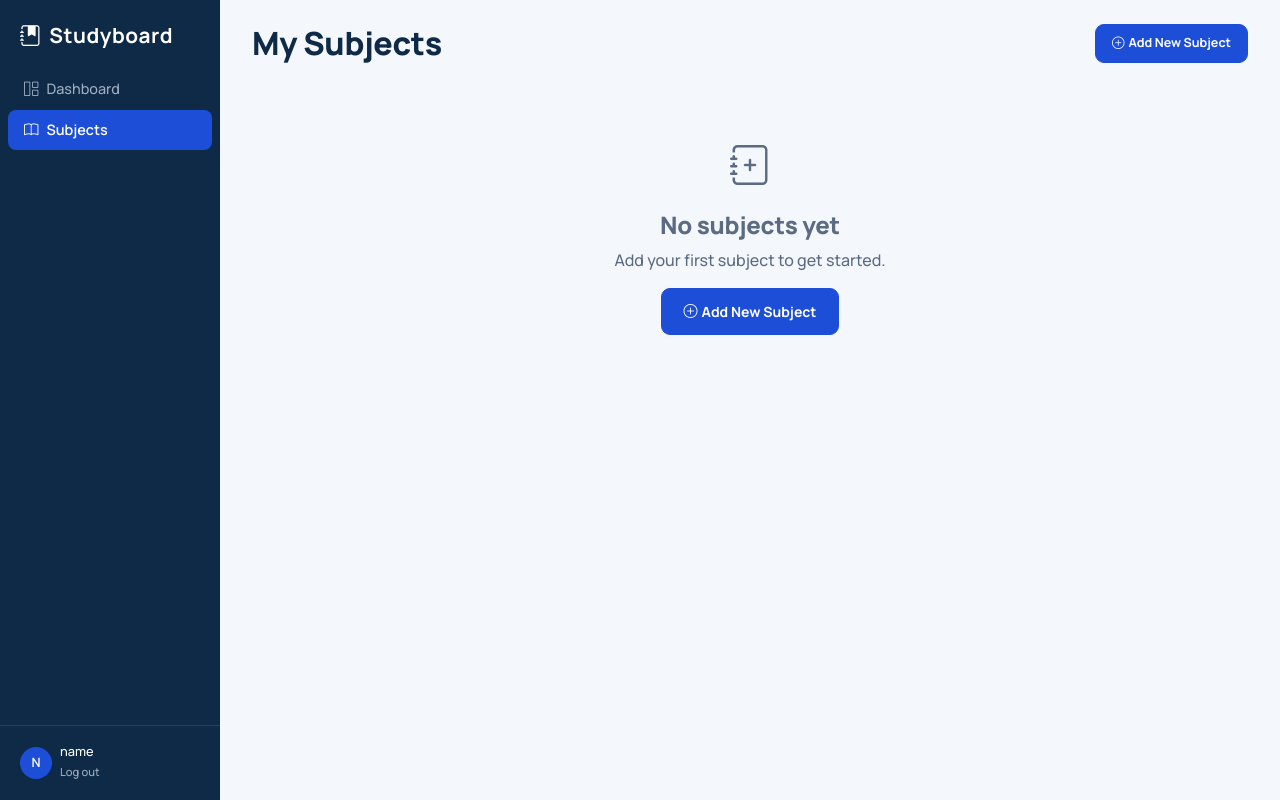
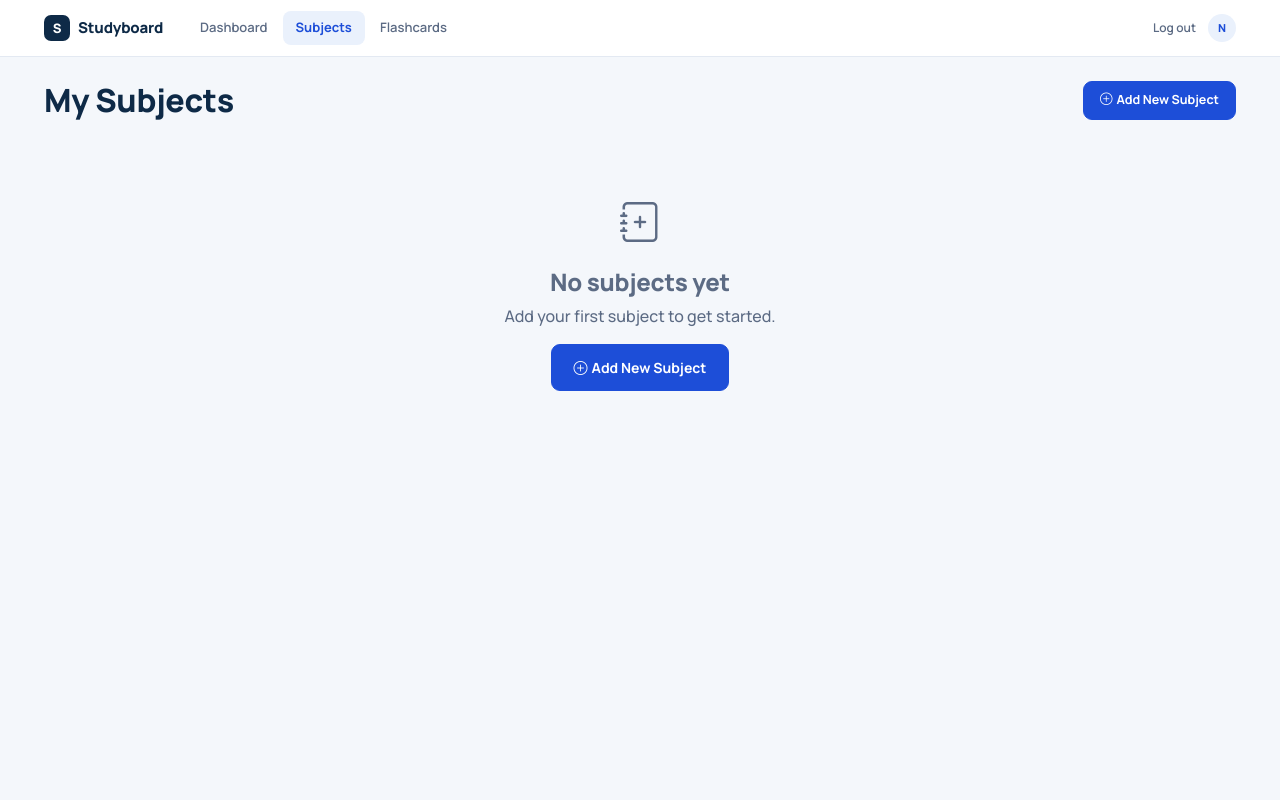
Before and after one commit to JamesKings480/StudyBoard, a Flask app: page /subjects in a window 1280 px wide. Run offline with Flask 3, Linux system fonts and the light colour scheme; the visitor is signed in with stand-in values (Sample User, id 1); data that the repository does not hold is empty; some libraries are stand-ins or nearby versions.

Commit message:
Redesigned UI
Redesigned the UI and it looks and feels much better.

```diff
--- a/app.py
+++ b/app.py
@@ -253,15 +253,6 @@ def set_security_headers(response):
     response.headers['X-Frame-Options'] = 'SAMEORIGIN'
     response.headers['X-XSS-Protection'] = '1; mode=block'
     return response
-
-
-@app.context_processor
-def inject_sidebar_subjects():
-    if current_user.is_authenticated:
-        subjects = Subject.query.filter_by(user_id=current_user.id).order_by(Subject.name).all()
-        return dict(sidebar_subjects=subjects)
-    return dict(sidebar_subjects=[])
-
 
 @app.route('/')
 def index():
--- a/static/css/style.css
+++ b/static/css/style.css
@@ -27,10 +27,6 @@
     --sb-transition: 140ms ease;
     --sb-purple: #1D4ED8;
     --sb-purple-hover: #1740B8;
-    --sb-sidebar: #0E2A47;
-    --sb-sidebar-hover: #16375A;
-    --sb-sidebar-active: #1D4ED8;
-    --sidebar-width: 220px;
 }
 
 body {
@@ -109,24 +87,108 @@ small, .small {
     color: #ffffff;
 }
 
-.sb-sidebar-user .user-avatar {
-    width: 32px;
-    height: 32px;
-    border-radius: 50%;
-    background-color: var(--sb-sidebar-active);
+
+.sb-main-content {
+    max-width: 1240px;
+    margin: 0 auto;
+    padding: 1.5rem 1.5rem 3rem;
+}
+
+.sb-topbar {
+    position: sticky;
+    top: 0;
+    z-index: 1000;
+    background-color: #fff;
+    border-bottom: 1px solid var(--sb-border);
+}
+
+.sb-topbar-inner {
+    max-width: 1240px;
+    margin: 0 auto;
+    padding: 0.7rem 1.5rem;
     display: flex;
     align-items: center;
-    justify-content: center;
-    color: #ffffff;
-    font-weight: 600;
-    font-size: 0.8rem;
+    justify-content: space-between;
+    gap: 1rem;
+    flex-wrap: wrap;
+}
+
+.sb-topbar-left {
+    display: flex;
+    align-items: center;
+    gap: 1.5rem;
+}
+
+.sb-brand {
+    display: flex;
+    align-items: center;
+    gap: 0.5rem;
+    text-decoration: none;
+}
+
+.sb-logo-mark {
+    width: 26px;
+    height: 26px;
+    border-radius: 7px;
+    background-color: var(--sb-ink);
+    color: #fff;
+    font-size: 13px;
+    font-weight: 800;
+    line-height: 26px;
+    text-align: center;
     flex-shrink: 0;
 }
 
-.sb-main-content {
-    margin-left: var(--sidebar-width);
-    min-height: 100vh;
-    padding: 1.5rem 2rem 3rem;
+.sb-brand-text {
+    font-size: 15px;
+    font-weight: 800;
+    letter-spacing: -0.2px;
+    color: var(--sb-ink);
+}
+
+.sb-nav {
+    display: flex;
+    gap: 2px;
+}
+
+.sb-nav-link {
+    font-size: 13px;
+    font-weight: 600;
+    color: var(--sb-muted);
+    padding: 7px 13px;
+    border-radius: 8px;
+    text-decoration: none;
+    transition: background-color var(--sb-transition), color var(--sb-transition);
+}
+
+.sb-nav-link:hover {
+    background-color: var(--sb-subtle);
+    color: var(--sb-ink);
+}
+
+.sb-nav-link.active {
+    font-weight: 700;
+    color: var(--sb-primary);
+    background-color: var(--sb-tint);
+}
+
+.sb-topbar-right {
+    display: flex;
+    align-items: center;
+    gap: 12px;
+}
+
+.sb-avatar {
+    width: 28px;
+    height: 28px;
+    border-radius: 50%;
+    background-color: var(--sb-tint);
+    color: var(--sb-primary);
+    font-size: 11px;
+    font-weight: 800;
+    line-height: 28px;
+    text-align: center;
+    flex-shrink: 0;
 }
 
 .auth-page .sb-main-content {
@@ -181,98 +243,6 @@ small, .small {
     box-shadow: 0 0 0 0.2rem rgba(74, 144, 217, 0.2);
 }
 
-.sb-sidebar {
-    position: fixed;
-    top: 0;
-    left: 0;
-    width: var(--sidebar-width);
-    height: 100vh;
-    background-color: var(--sb-sidebar);
-    z-index: 1000;
-    display: flex;
-    flex-direction: column;
-    overflow-y: auto;
-}
-
-.sb-sidebar-brand {
-    padding: 1.25rem 1.25rem 1rem;
-    color: #ffffff;
-    font-size: 1.3rem;
-    font-weight: 700;
-    letter-spacing: 0.5px;
-    text-decoration: none;
-    display: block;
-}
-
-.sb-sidebar-brand:hover {
-    color: #ffffff;
-}
-
-.sb-sidebar-nav {
-    list-style: none;
-    padding: 0;
-    margin: 0;
-}
-
-.sb-sidebar-nav .nav-item {
-    margin: 2px 8px;
-}
-
-.sb-sidebar-nav .nav-link {
-    color: #a0aec0;
-    padding: 0.55rem 1rem;
-    border-radius: 8px;
-    text-decoration: none;
-    display: flex;
-    align-items: center;
-    gap: 0.5rem;
-    font-size: 0.9rem;
-    transition: background-color 0.15s ease, color 0.15s ease;
-}
-
-.sb-sidebar-nav .nav-link:hover {
-    background-color: var(--sb-sidebar-hover);
-    color: #ffffff;
-}
-
-.sb-sidebar-nav .nav-link.active {
-    background-color: var(--sb-sidebar-active);
-    color: #ffffff;
-    font-weight: 600;
-}
-
-.sb-sidebar-divider {
-    border-top: 1px solid rgba(255, 255, 255, 0.1);
-    margin: 0.75rem 1rem;
-}
-
-.sb-sidebar-heading {
-    color: #6b7a8d;
-    font-size: 0.7rem;
-    text-transform: uppercase;
-    letter-spacing: 1px;
-    padding: 0.5rem 1.25rem 0.25rem;
-    font-weight: 600;
-}
-
-.sb-sidebar-subject .subject-dot-sm {
-    display: inline-block;
-    width: 8px;
-    height: 8px;
-    border-radius: 50%;
-    flex-shrink: 0;
-}
-
-.sb-sidebar-user {
-    margin-top: auto;
-    padding: 1rem 1.25rem;
-    border-top: 1px solid rgba(255, 255, 255, 0.1);
-    display: flex;
-    align-items: center;
-    gap: 0.5rem;
-    color: #a0aec0;
-    font-size: 0.85rem;
-}
 
 .card-header {
     border-bottom: 1px solid var(--sb-border);
@@ -592,19 +553,15 @@ small, .small {
 }
 
 .sb-logout-link {
-    display: inline-block;
-    color: #a0aec0;
-    font-size: 0.7rem;
+    font-size: 12px;
+    font-weight: 600;
+    color: var(--sb-muted);
     text-decoration: none;
-    padding: 0.2rem 0.5rem;
-    margin-left: -0.5rem;
-    border-radius: 4px;
-    transition: background-color 0.15s ease, color 0.15s ease;
+    transition: color var(--sb-transition);
 }
 
 .sb-logout-link:hover {
-    background-color: var(--sb-sidebar-hover);
-    color: #ffffff;
+    color: var(--sb-ink);
 }
 
 .upload-drop-zone {
--- a/templates/base.html
+++ b/templates/base.html
@@ -11,46 +11,28 @@
 </head>
     <body class="{% if not current_user.is_authenticated %}auth-page{% endif %}">
     {% if current_user.is_authenticated %}
-        <button class="sb-mobile-toggle" onclick="document.querySelector('.sb-sidebar').classList.toggle('show')">
-            <i class="bi bi-list"></i>
-        </button>
-
-        <aside class="sb-sidebar">
-            <a href="{{ url_for('dashboard') }}" class="sb-sidebar-brand">
-                <i class="bi bi-journal-bookmark-fill me-2"></i>Studyboard
-            </a>
-            <ul class="sb-sidebar-nav">
-                <li class="nav-item">
-                    <a class="nav-link {% if request.endpoint == 'dashboard' %}active{% endif %}" href="{{ url_for('dashboard') }}">
-                        <i class="bi bi-grid-1x2"></i> Dashboard
+        <nav class="sb-topbar">
+            <div class="sb-topbar-inner">
+                <div class="sb-topbar-left">
+                    <a href="{{ url_for('dashboard') }}" class="sb-brand">
+                        <span class="sb-logo-mark" aria-hidden="true">S</span>
+                        <span class="sb-brand-text">Studyboard</span>
                     </a>
-                </li>
-                <li class="nav-item">
-                    <a class="nav-link {% if request.endpoint == 'subjects_list' %}active{% endif %}" href="{{ url_for('subjects_list') }}">
-                        <i class="bi bi-book"></i> Subjects
-                    </a>
-                </li>
-            </ul>
-
-            {% if sidebar_subjects is defined and sidebar_subjects %}
-            <div class="sb-sidebar-divider"></div>
-            <div class="sb-sidebar-heading">My Subjects</div>
-            {% for s in sidebar_subjects %}
-            <a href="{{ url_for('subject_detail', subject_id=s.id) }}" class="sb-sidebar-subject">
-                <span class="subject-dot-sm" style="background-color: {{ s.colour }};"></span>
-                {{ s.name }}
-            </a>
-            {% endfor %}
-            {% endif %}
-
-            <div class="sb-sidebar-user">
-                <div class="user-avatar">{{ current_user.email[0]|upper }}</div>
-                <div class="flex-grow-1">
-                    <div class="text-white" style="font-size: 0.8rem;">{{ current_user.email.split('@')[0] }}</div>
+                    <div class="sb-nav">
+                        <a class="sb-nav-link {% if request.endpoint == 'dashboard' %}active{% endif %}"
+                           href="{{ url_for('dashboard') }}">Dashboard</a>
+                        <a class="sb-nav-link {% if request.endpoint in ['subjects_list', 'subject_detail', 'create_subject', 'edit_subject', 'create_assessment', 'edit_assessment', 'assessment_detail'] %}active{% endif %}"
+                           href="{{ url_for('subjects_list') }}">Subjects</a>
+                        <a class="sb-nav-link {% if request.endpoint in ['flashcards_page', 'topic_review', 'edit_flashcard'] %}active{% endif %}"
+                           href="{{ url_for('flashcards_page') }}">Flashcards</a>
+                    </div>
+                </div>
+                <div class="sb-topbar-right">
                     <a href="{{ url_for('logout') }}" class="sb-logout-link">Log out</a>
+                    <div class="sb-avatar" title="{{ current_user.email }}">{{ current_user.email[0]|upper }}</div>
                 </div>
             </div>
-        </aside>
+        </nav>
         {% endif %}
 
     <div class="{% if current_user.is_authenticated %}sb-main-content{% else %}container mt-4 mb-5{% endif %}">
```
Also changed, not shown: other parts of static/css/style.css (+7 -34 lines).
